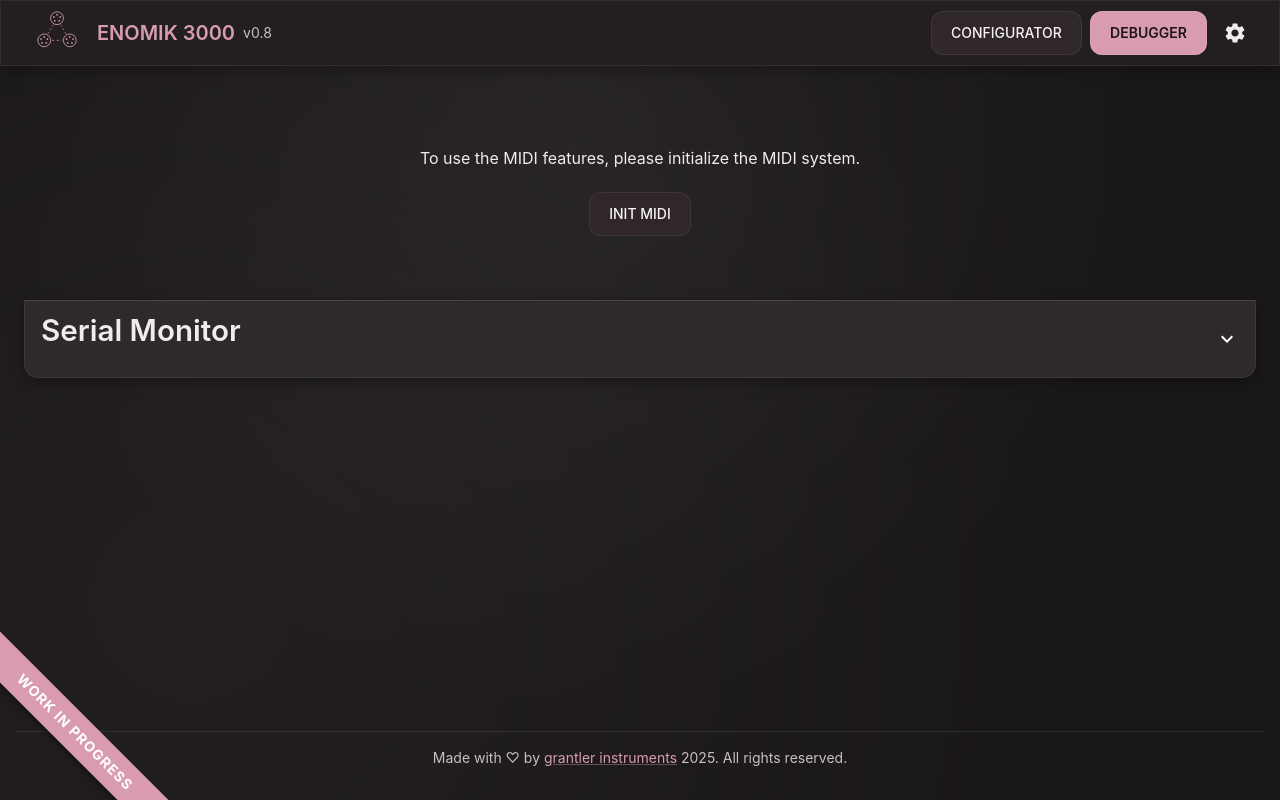
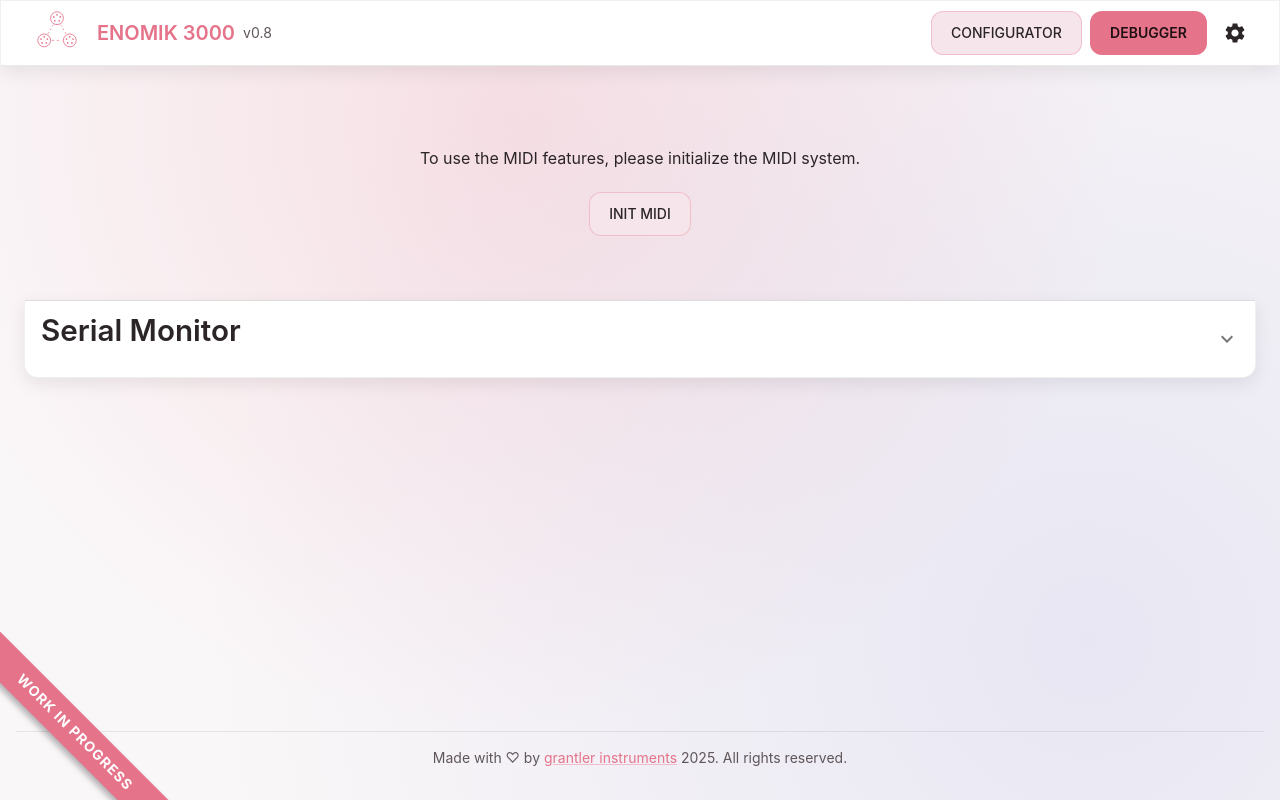
Before and after one commit to grantler-instruments/enomik-app, a React (Vite) app in the folder app/: page /#/debugger in a window 1280 px wide. Built offline with nearby package versions, Linux system fonts and the light colour scheme.

Commit message:
added light mode color theme

```diff
--- a/app/src/App.tsx
+++ b/app/src/App.tsx
@@ -13,12 +13,13 @@ import GettingStarted from "./components/GettingStarted";
 import Modals from "./components/Modals";
 import Home from "./components/Home";
 import WIPBanner from "./components/WorkInProgress";
-import { darkTheme } from "./muiTheme.ts";
+import { darkTheme, lightTheme } from "./muiTheme.ts";
 
 function App() {
   const isSidebarOpen = useAppStore((state) => state.isSidebarOpen);
+  const darkMode = useAppStore((state) => state.darkMode);
   return (
-    <ThemeProvider theme={darkTheme}>
+    <ThemeProvider theme={darkMode ? darkTheme : lightTheme}>
       <CssBaseline />
       <Box
         width={"100vw"}
--- a/app/src/components/MessageList.tsx
+++ b/app/src/components/MessageList.tsx
@@ -194,7 +194,7 @@ function MessageList() {
               container
               key={index}
               sx={{
-                backgroundColor: index % 2 === 0 ? "inherit" : "rgb(24,24,24)",
+                backgroundColor: index % 2 === 0 ? "inherit" : "action.hover",
                 p: 1,
               }}
             >
--- a/app/src/components/Modals.tsx
+++ b/app/src/components/Modals.tsx
@@ -10,6 +10,7 @@ import {
   MenuItem,
   FormControl,
   InputLabel,
+  Checkbox,
 } from "@mui/material";
 import { useTranslation } from "react-i18next";
 import { useAppStore } from "../store/app";
@@ -22,6 +23,8 @@ const Modals = () => {
   );
   const showHints = useAppStore((state) => state.showHints);
   const setShowHints = useAppStore((state) => state.setShowHints);
+  const darkMode = useAppStore((state) => state.darkMode);
+  const toggleDarkMode = useAppStore((state) => state.toggleDarkMode);
 
   return (
     <Dialog
@@ -53,6 +56,9 @@ const Modals = () => {
             <MenuItem value="es">Español</MenuItem>
           </Select>
         </FormControl>
+        <FormControl fullWidth sx={{ mt: 2 }}>
+          <FormControlLabel control={<Checkbox checked={darkMode} onChange={toggleDarkMode} />} label="Dark Theme" />
+        </FormControl>
       </DialogContent>
       <DialogActions>
         <Button onClick={() => setShowSettingsModal(false)}>Close</Button>
--- a/app/src/muiTheme.ts
+++ b/app/src/muiTheme.ts
@@ -121,4 +121,123 @@ const darkTheme = createTheme({
   },
 });
 
+const lightTheme = createTheme({
+  palette: {
+    mode: "light",
+
+    // warm coral-pink
+    primary: {
+      main: "#e5738a",
+    },
+
+    // lavender-blue accent
+    secondary: {
+      main: "#8b8fd6",
+    },
+
+    background: {
+      default: "#faf7f8",
+      paper: "#ffffff",
+    },
+
+    text: {
+      primary: "#2b2527",
+      secondary: "#5f565a",
+    },
+
+    divider: "rgba(0,0,0,0.08)",
+  },
+
+  typography: {
+    fontFamily: `"Inter", "Roboto", sans-serif`,
+    h1: {
+      fontSize: "2.3rem",
+      fontWeight: 600,
+      letterSpacing: "0.4px",
+      marginBottom: "1.2rem",
+    },
+    h2: {
+      fontSize: "1.85rem",
+      fontWeight: 600,
+      marginBottom: "1rem",
+    },
+    h3: {
+      fontSize: "1.35rem",
+      fontWeight: 500,
+      marginBottom: "0.75rem",
+    },
+    body1: {
+      lineHeight: 1.55,
+    },
+  },
+
+  shape: {
+    borderRadius: 14,
+  },
+
+  components: {
+    MuiCssBaseline: {
+      styleOverrides: `
+        body {
+          background-color: #faf7f8;
+          background-image:
+            radial-gradient(circle at 40% 15%, rgba(229,115,138,0.18) 0%, transparent 60%),
+            radial-gradient(circle at 85% 80%, rgba(139,143,214,0.16) 0%, transparent 70%);
+        }
+      `,
+    },
+
+    MuiPaper: {
+      styleOverrides: {
+        root: {
+          backgroundColor: "#ffffff",
+          border: "1px solid rgba(0,0,0,0.06)",
+          boxShadow: "0 6px 18px rgba(0,0,0,0.08)",
+        },
+      },
+    },
+
+    MuiCard: {
+      styleOverrides: {
+        root: {
+          backgroundColor: "#ffffff",
+          border: "1px solid rgba(0,0,0,0.06)",
+          boxShadow: "0 6px 18px rgba(0,0,0,0.08)",
+        },
+      },
+    },
+
+    MuiButton: {
+      defaultProps: {
+        disableElevation: true,
+      },
+      styleOverrides: {
+        root: {
+          borderRadius: 12,
+          padding: "0.55rem 1.2rem",
+          backgroundColor: "#f6e6eb",
+          color: "#2b2527",
+          border: "1px solid rgba(229,115,138,0.35)",
+          fontWeight: 500,
+          "&:hover": {
+            backgroundColor: "#f1d3db",
+            border: "1px solid rgba(229,115,138,0.55)",
+          },
+        },
+      },
+    },
+
+    MuiAppBar: {
+      styleOverrides: {
+        root: {
+          backgroundColor: "#ffffff",
+          color: "#2b2527",
+          borderBottom: "1px solid rgba(0,0,0,0.08)",
+        },
+      },
+    },
+  },
+});
+
+export { lightTheme };
 export { darkTheme };
--- a/app/src/store/app.ts
+++ b/app/src/store/app.ts
@@ -2,28 +2,28 @@ import { create } from 'zustand';
 import { devtools, persist } from 'zustand/middleware';
 
 interface AppState {
-  themeMode: 'light' | 'dark';
   isSidebarOpen: boolean;
   showHints: boolean;
   showSettingsModal: boolean;
-  setThemeMode: (mode: 'light' | 'dark') => void;
+  darkMode: boolean;
   setShowHints: (show: boolean) => void;
   setShowSettingsModal: (show: boolean) => void;
   toggleSidebar: () => void;
+  toggleDarkMode: () => void;
 }
 
 export const useAppStore = create<AppState>()(
   devtools(
     persist(
       (set) => ({
-        themeMode: 'light',
         isSidebarOpen: false,
         showHints: true,
         showSettingsModal: false,
-        setThemeMode: (mode) => set({ themeMode: mode }),
+        darkMode: false,
         setShowHints: (show) => set({ showHints: show }),
         setShowSettingsModal: (show) => set({ showSettingsModal: show }),
         toggleSidebar: () => set((state) => ({ isSidebarOpen: !state.isSidebarOpen })),
+        toggleDarkMode: () => set((state) => ({ darkMode: !state.darkMode })),
       }),
       {
         name: 'app-storage', // localStorage key
--- a/app/src/store/serial.ts
+++ b/app/src/store/serial.ts
@@ -26,10 +26,7 @@ export const useSerialStore = create<SerialState>()(
   devtools((set, get) => {
     const addLog = (message: string, type: LogType) => {
       set((state) => ({
-        log: [
-          ...state.log,
-          { message, type, timestamp: new Date() },
-        ],
+        log: [...state.log, { message, type, timestamp: new Date() }],
       }));
     };
 
@@ -45,10 +42,7 @@ export const useSerialStore = create<SerialState>()(
           }
         }
       } catch (error) {
-        addLog(
-          `Read error: ${(error as Error).message}`,
-          "error"
-        );
+        addLog(`Read error: ${(error as Error).message}`, "error");
       }
     };
 
@@ -68,19 +62,15 @@ export const useSerialStore = create<SerialState>()(
 
           const decoder = new TextDecoderStream();
           (port.readable as ReadableStream<Uint8Array>)
-            .pipeTo(decoder.writable)
-            .catch((err) =>
-              addLog(`Readable pipeline error: ${err}`, "error")
-            );
+            .pipeTo(decoder.writable as WritableStream<Uint8Array>)
+            .catch((err) => addLog(`Readable pipeline error: ${err}`, "error"));
 
           const reader = decoder.readable.getReader();
 
           const encoder = new TextEncoderStream();
           encoder.readable
             .pipeTo(port.writable as WritableStream<Uint8Array>)
-            .catch((err) =>
-              addLog(`Writable pipeline error: ${err}`, "error")
-            );
+            .catch((err) => addLog(`Writable pipeline error: ${err}`, "error"));
 
           const writer = encoder.writable.getWriter();
 
@@ -95,10 +85,7 @@ export const useSerialStore = create<SerialState>()(
 
           startReadLoop(reader);
         } catch (error) {
-          addLog(
-            `Connection error: ${(error as Error).message}`,
-            "error"
-          );
+          addLog(`Connection error: ${(error as Error).message}`, "error");
         }
       },
 
@@ -118,10 +105,7 @@ export const useSerialStore = create<SerialState>()(
             await port.close();
           }
         } catch (error) {
-          addLog(
-            `Disconnect error: ${(error as Error).message}`,
-            "error"
-          );
+          addLog(`Disconnect error: ${(error as Error).message}`, "error");
         } finally {
           set({
             port: null,
@@ -142,10 +126,7 @@ export const useSerialStore = create<SerialState>()(
           await writer.write(data + "\n");
           addLog(data, "send");
         } catch (error) {
-          addLog(
-            `Send error: ${(error as Error).message}`,
-            "error"
-          );
+          addLog(`Send error: ${(error as Error).message}`, "error");
         }
       },
 
```
